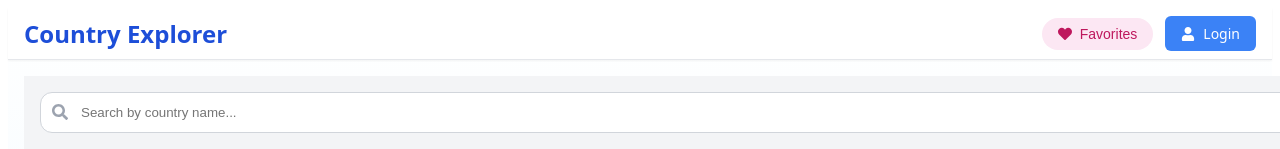
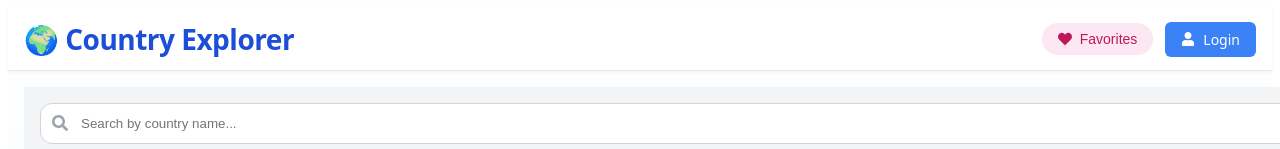
Before and after one commit to LasMinruk/AF_Project_Vercel, a React (Vite) app: page / in a window 1280 px wide. Shown: the top 149 px of the page. Built offline with nearby package versions, Linux system fonts and the light colour scheme; no server answers.

Commit message:
Lay out update

```diff
--- a/src/components/Layout.jsx
+++ b/src/components/Layout.jsx
@@ -36,40 +36,53 @@ const Layout = ({ children }) => {
       {/* Header */}
       <header
         style={{
-          backgroundColor: "rgba(255, 255, 255, 0.8)",
+          backgroundColor: "rgba(255, 255, 255, 0.9)",
           backdropFilter: "blur(10px)",
           position: "sticky",
           top: 0,
-          zIndex: 50,
-          boxShadow: "0 1px 2px rgba(0,0,0,0.05)",
+          zIndex: 1000,
+          boxShadow: "0 1px 3px rgba(0,0,0,0.05)",
           borderBottom: "1px solid #e5e7eb",
+          width: "100%",
         }}
       >
         <div
           style={{
             maxWidth: "1280px",
             margin: "0 auto",
-            padding: "0.5rem 1rem",
+            padding: "0.75rem 1rem",
             display: "flex",
             justifyContent: "space-between",
             alignItems: "center",
             flexWrap: "wrap",
-            gap: "0.75rem",
+            rowGap: "0.5rem",
           }}
         >
           <Link
             to="/"
             style={{
-              fontSize: "1.5rem",
-              fontWeight: "700",
+              fontSize: "1.75rem",
+              fontWeight: "800",
               color: "#1d4ed8",
               textDecoration: "none",
+              letterSpacing: "-0.5px",
+              flex: "1 1 auto",
             }}
           >
-            Country Explorer
+            🌍 Country Explorer
           </Link>
 
-          <div style={{ display: "flex", alignItems: "center", gap: "0.75rem" }}>
+          <div
+            style={{
+              display: "flex",
+              alignItems: "center",
+              flexWrap: "wrap",
+              gap: "0.75rem",
+              justifyContent: "flex-end",
+              flex: "1 1 auto",
+            }}
+          >
+            {/* Favorites */}
             <motion.button
               onClick={handleFavoritesClick}
               whileHover={{ scale: 1.05 }}
@@ -86,6 +99,7 @@ const Layout = ({ children }) => {
                 gap: "0.5rem",
                 border: "none",
                 cursor: "pointer",
+                transition: "background 0.3s ease",
               }}
             >
               <FaHeart />
@@ -113,6 +127,7 @@ const Layout = ({ children }) => {
               )}
             </motion.button>
 
+            {/* Auth buttons */}
             {currentUser ? (
               <button
                 onClick={handleLogout}
@@ -125,6 +140,7 @@ const Layout = ({ children }) => {
                   alignItems: "center",
                   gap: "0.5rem",
                   border: "none",
+                  fontWeight: "500",
                   cursor: "pointer",
                 }}
               >
@@ -140,6 +156,7 @@ const Layout = ({ children }) => {
                   padding: "0.5rem 1rem",
                   borderRadius: "0.375rem",
                   fontSize: "0.875rem",
+                  fontWeight: "500",
                   display: "flex",
                   alignItems: "center",
                   gap: "0.5rem",
@@ -154,12 +171,12 @@ const Layout = ({ children }) => {
         </div>
       </header>
 
-      {/* Main */}
+      {/* Main Content */}
       <main
         style={{
           flexGrow: 1,
+          width: "100%",
           maxWidth: "1280px",
-          width: "100%",
           margin: "0 auto",
           padding: "1rem",
         }}
@@ -177,7 +194,7 @@ const Layout = ({ children }) => {
           borderTop: "1px solid #e5e7eb",
         }}
       >
-        © 2024 Country Explorer. All rights reserved.
+        © {new Date().getFullYear()} Country Explorer. All rights reserved.
       </footer>
     </div>
   );
```
